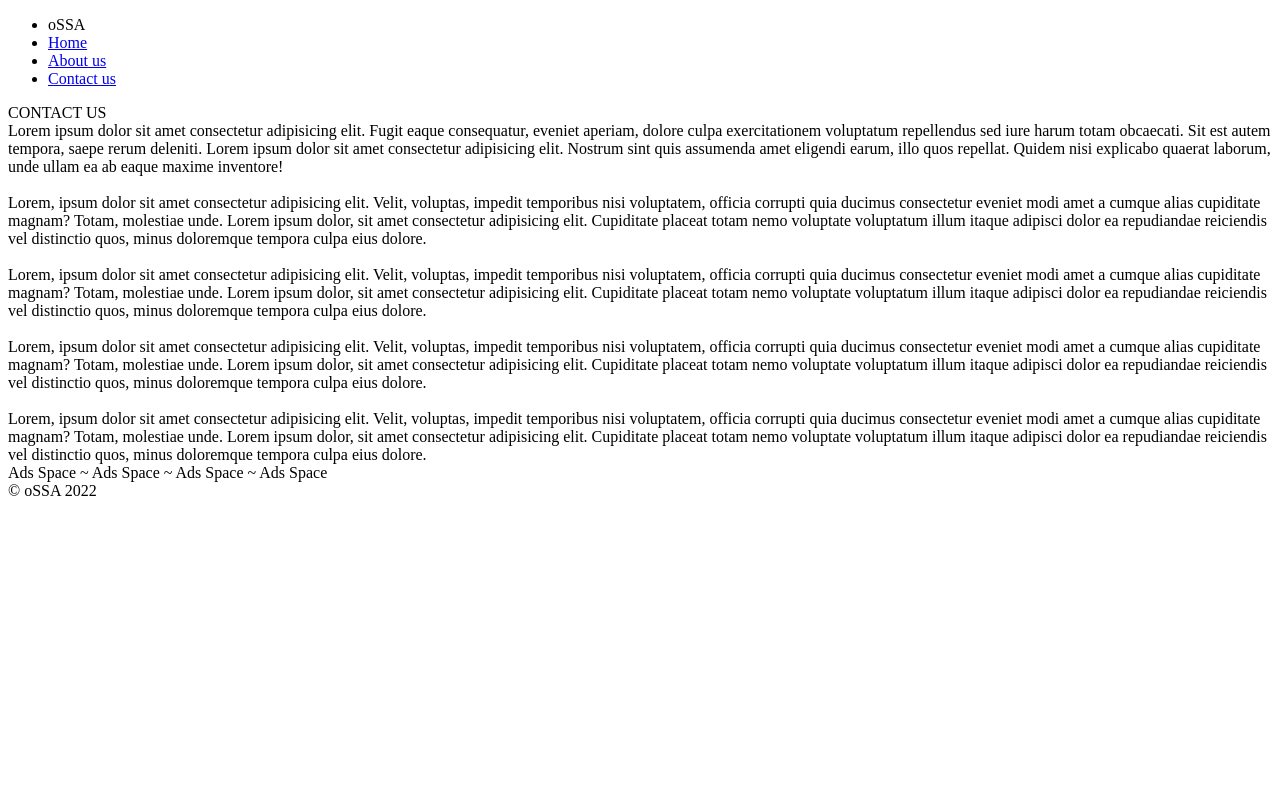
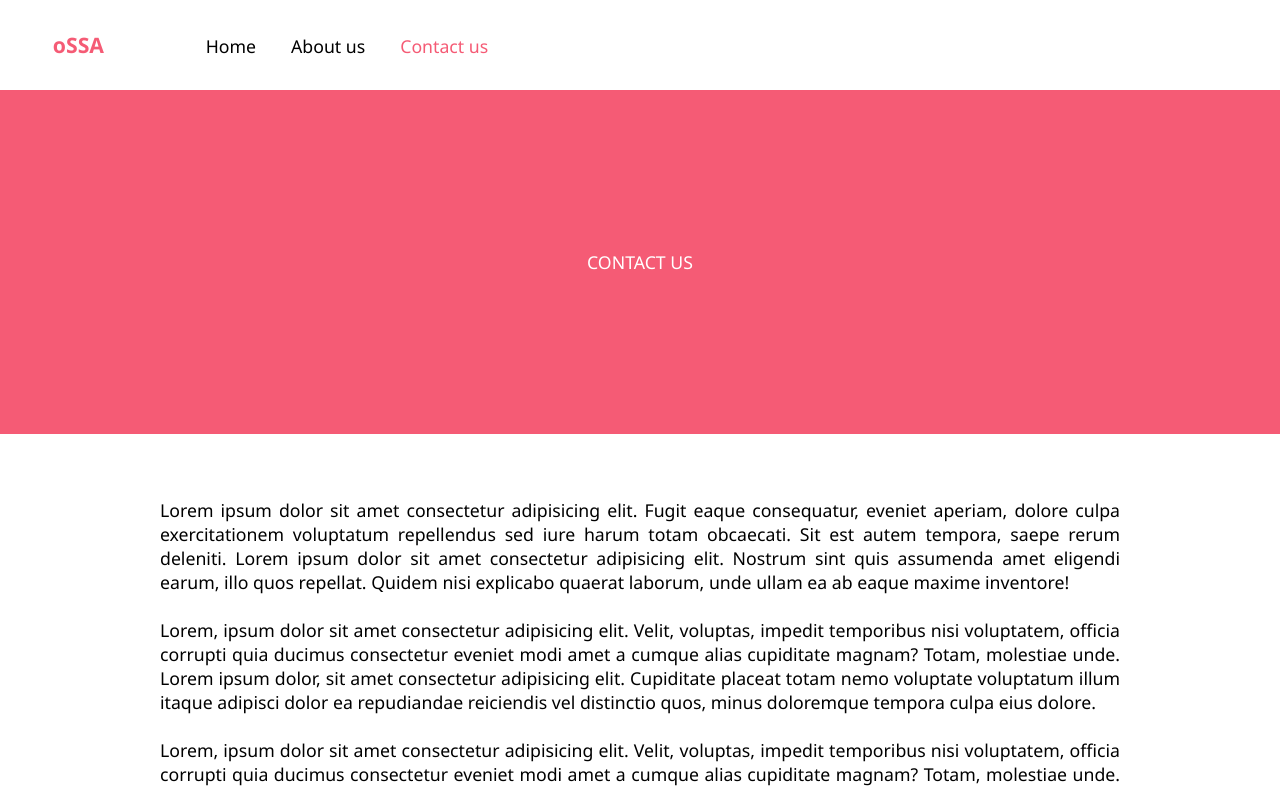
Before and after one commit to blessnathan01/oSSA, a plain HTML site: page contact-us.html in a window 1280 px wide. Shown: the top 789 px of the page. Drawn offline with Linux system fonts and the light colour scheme.

Commit message:
Update contact-us.html

```diff
--- a/contact-us.html
+++ b/contact-us.html
@@ -5,7 +5,7 @@
     <meta charset="UTF-8">
     <meta name="viewport" content="width=device-width, initial-scale=1.0">
     <title>oSSA | Contact us</title>
-    <link rel="stylesheet" href="tyle.css">
+    <link rel="stylesheet" href="style.css">
 </head>
 <body>
     <section>
```
